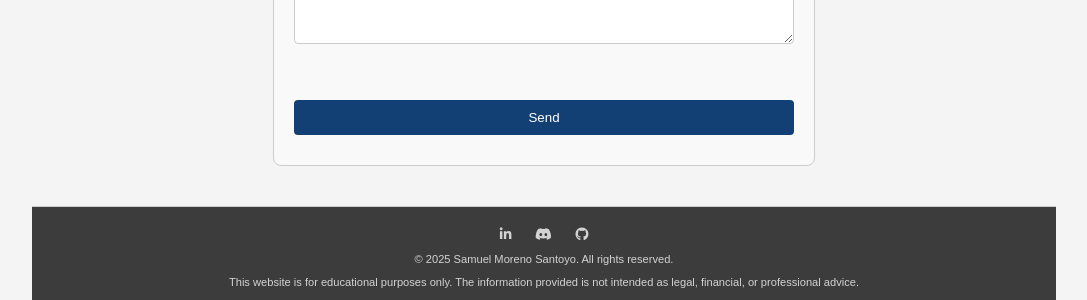
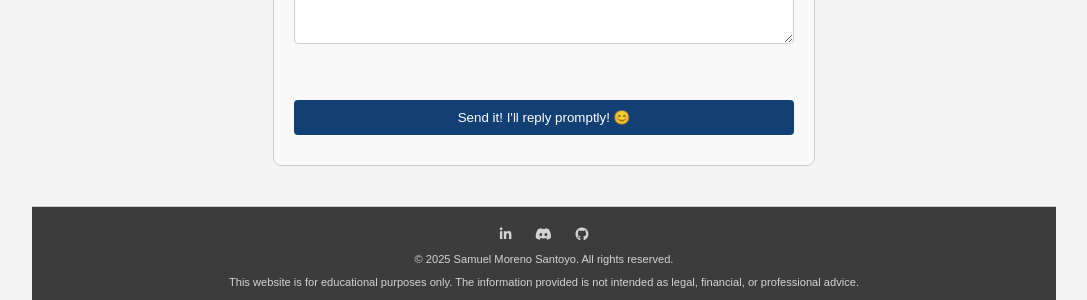
Before and after one commit to GregSom-MSc/GregSom-MSc.github.io, a Jekyll site: the page built from contact.md, in a window 1280 px wide. Shown: the part 596-896 px from the top of the page, without its empty margins (96-1183 px from the left). Built offline with Jekyll 4.4.1, drawn with Linux system fonts in a browser that asks for light colours.

Commit message:
Update contact.md

```diff
--- a/contact.md
+++ b/contact.md
@@ -61,7 +61,7 @@ title: Contact
         <label for="message">Message</label>
         <textarea id="message" name="message"></textarea><br>
         <br>
-        <input type="submit" value="Send" >
+        <input type="submit" value="Send it! I'll reply promptly! 😊" >
 
     </form>
 </div>
```
